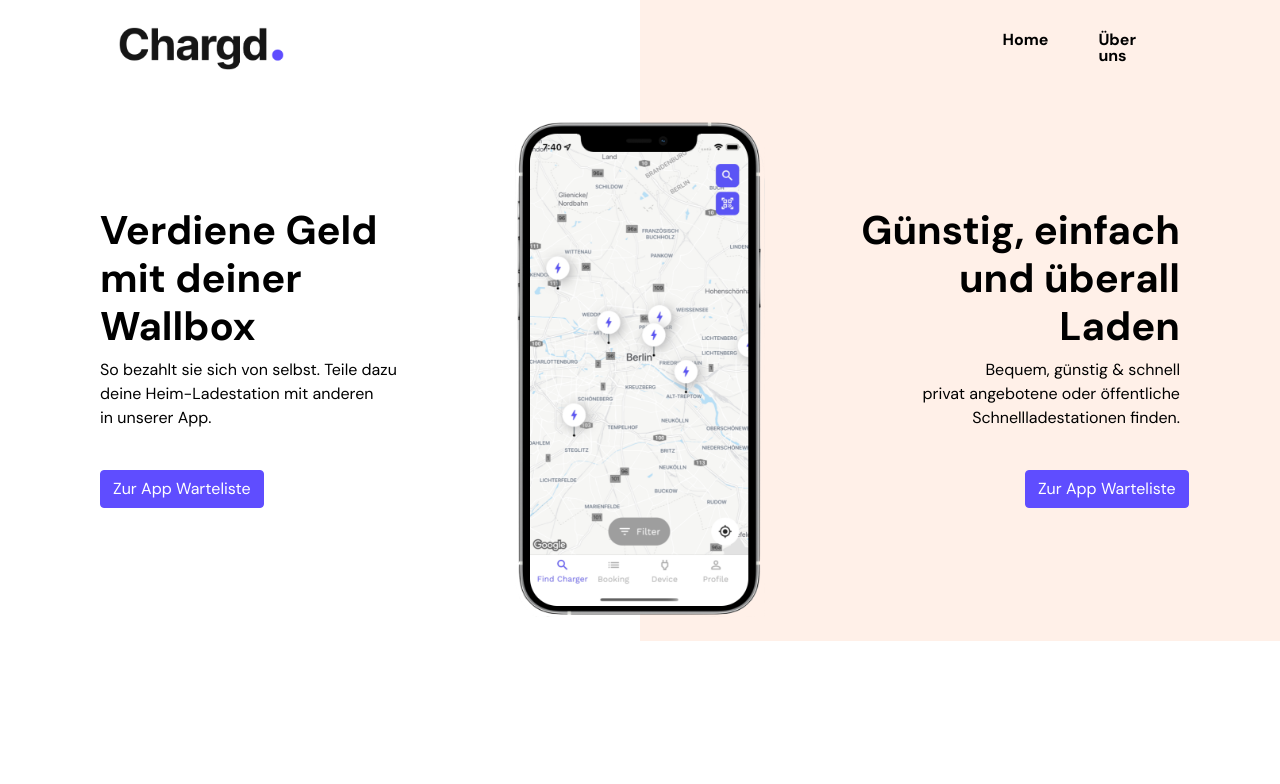
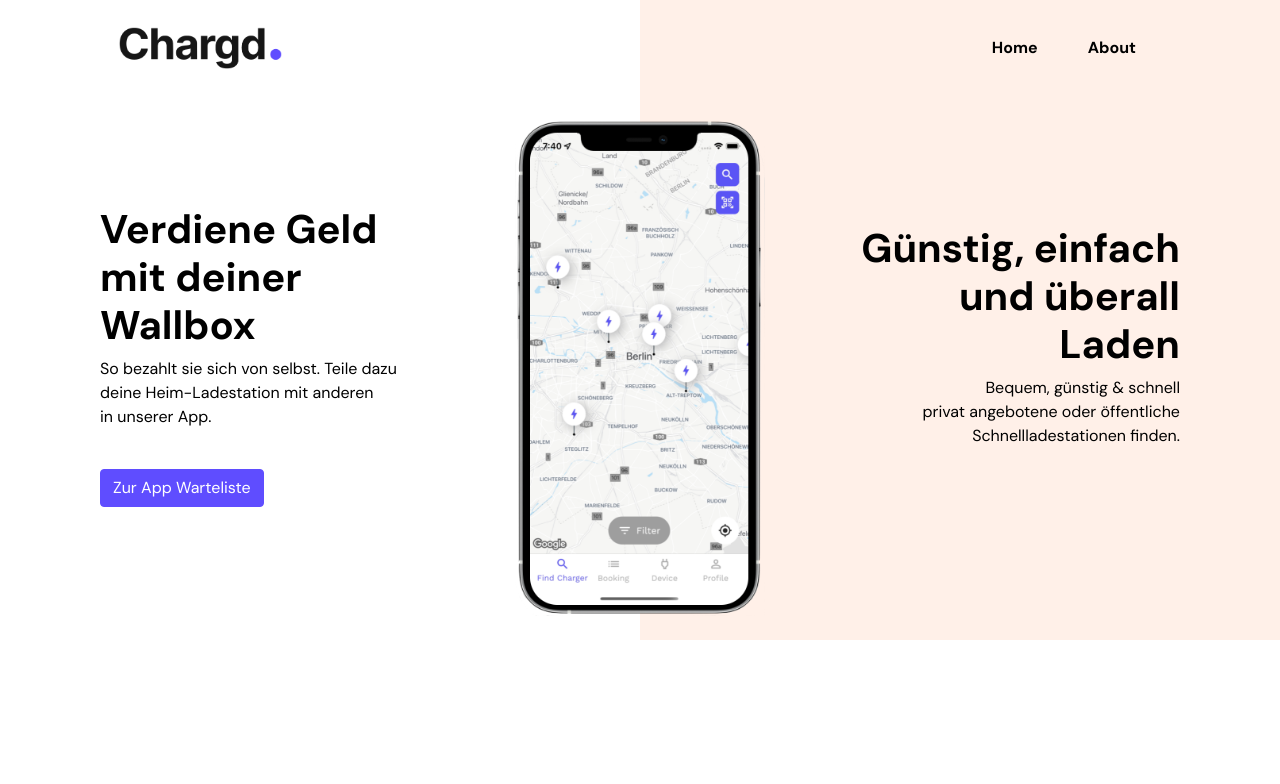
Before and after one commit to matteryanalytics/matteryanalytics.github.io, a website: page index.html in a window 1280 px wide. Shown: the top 784 px of the page. Drawn offline with Linux system fonts and the light colour scheme.

Commit message:
Titles 3

```diff
--- a/index.html
+++ b/index.html
@@ -43,7 +43,7 @@
                         </li>
 
                         <li class="nav-item">
-                            <a class="nav-link" href="about_contact.html">Über uns</a>
+                            <a class="nav-link" href="about_contact.html">About</a>
                         </li>
                         <!--
                         <li class="nav-item">
@@ -125,7 +125,7 @@
                                 <div class="col-lg-6 col-md-12">
                                     <div class="text-center">
                                         <div class="hidden-lg hidden-md hidden-sm">&nbsp;</div>
-                                            <a href="https://anmelden.chargd-app.com" class="btn btn-success ButtonLink">Zur App Warteliste </a>
+                                            <!--<a href="https://anmelden.chargd-app.com" class="btn btn-success ButtonLink">Zur App Warteliste </a>-->
                                         <div class="hidden-lg hidden-md hidden-sm">&nbsp;</div>
                                     </div>
                                 </div>
```
